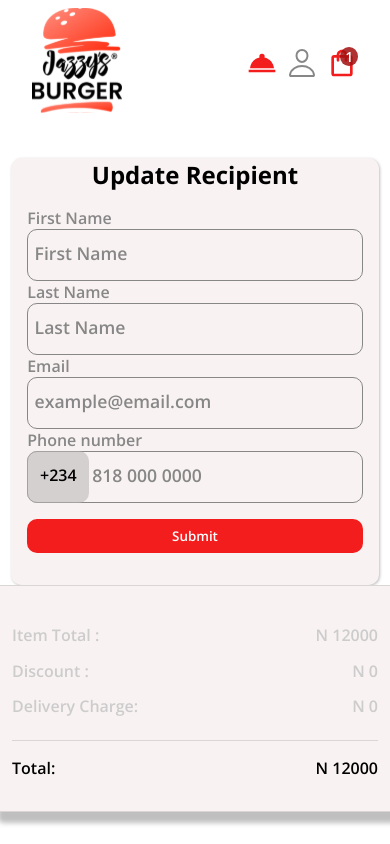
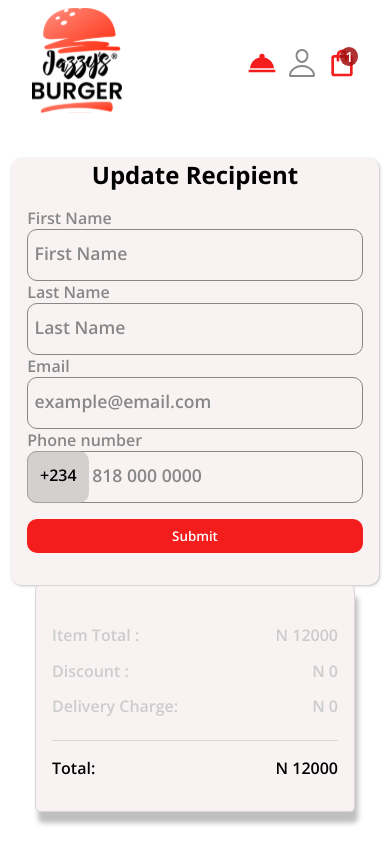
Before and after one commit to aydeetech/jazzy-burger, a React (Vite) app: page /updaterecipient in a window 390 px wide. Shown: the top 844 px of the page. Built offline with nearby package versions, Linux system fonts and the light colour scheme.

Commit message:
modified

```diff
--- a/src/styles/recipient.css
+++ b/src/styles/recipient.css
@@ -81,6 +81,7 @@
   .recipient-wrapper .receipt {
     box-shadow: 3px 11px 5px 0px rgba(0, 0, 0, 0.25);
     border-radius: 0.3125rem;
+    width: 20rem;
   }
 
   .address-wrapper {
```
